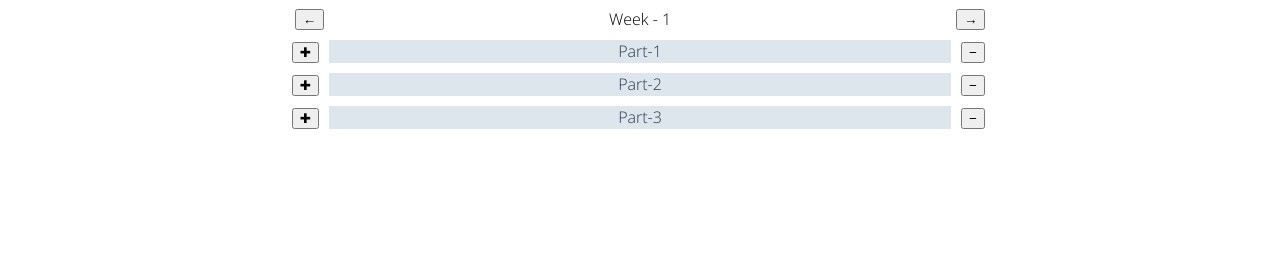
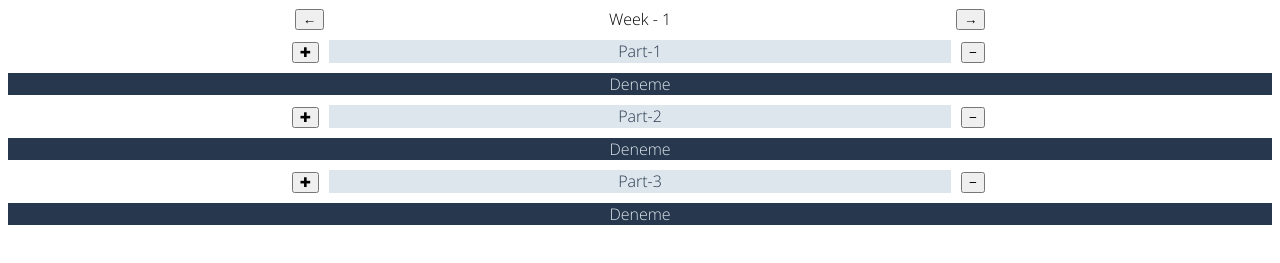
Before and after one commit to ladyinredtr/EnglishNotes, a plain HTML site: page index.html in a window 1280 px wide. Shown: the part 33-296 px from the top of the page. Drawn offline with Linux system fonts and the light colour scheme.

Commit message:
Part-Contents added

```diff
--- a/index.html
+++ b/index.html
@@ -32,19 +32,24 @@
                 <div class="part-bg">Part-1</div>
                 <div class="minus"><button class= "minus-button" type="button" onclick="">−</button></div>
             </div>
+            <div class="part1-content">Deneme</div>
             <div class="part-2">
                 <div class="plus"><button class= "plus-button" type="button" onclick="">✚</button></div>
                 <div class="part-bg">Part-2</div>
                 <div class="minus"><button class= "minus-button" type="button" onclick="">−</button></div>
             </div>
+            <div class="part2-content">Deneme</div>
+
             <div class="part-3">
                 <div class="plus"><button class= "plus-button" type="button" onclick="">✚</button></div>
                 <div class="part-bg">Part-3</div>
                 <div class="minus"><button class= "minus-button" type="button" onclick="">−</button></div>
             </div>
+            <div class="part3-content">Deneme</div>
 
-            Semih
         </div>
+
+
 
     </div>
 </body>
--- a/style.css
+++ b/style.css
@@ -67,7 +67,15 @@
     row-gap: 10px;
 }
 
-.parts>div{
+.part-1{
+    display: flex;
+}
+
+.part-2{
+    display: flex;
+}
+
+.part-3{
     display: flex;
 }
 
@@ -93,6 +101,36 @@
     color: #27374D
 }
 
+.part1-content{
+    display: grid;
+    grid-row: auto;
+    grid-column: 1;
+    height: 25%vh;
+    color: #DDE6ED;
+    background-color: #27374D;
+
+}
+
+.part2-content{
+    display: grid;
+    grid-row: auto;
+    grid-column: 1;
+    height: 25%vh;
+    color: #DDE6ED;
+    background-color: #27374D;
+}
+
+.part3-content{
+    display: grid;
+    grid-row: auto;
+    grid-column: 1;
+    height: 25%vh;
+    color: #DDE6ED;
+    background-color: #27374D;
+}
+
+
+
 @media (max-width:720px) {
 
 .navigation{
```
